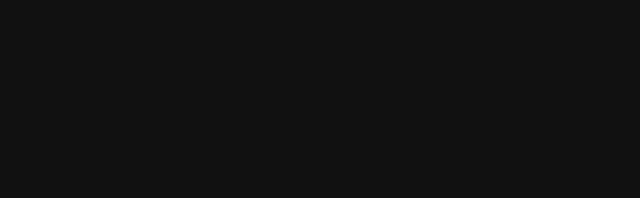
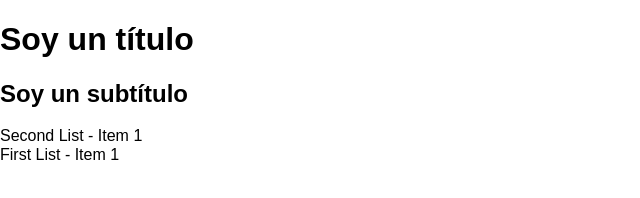
Before and after one commit to monre036/ejerciciosDOM, a website built with Vite: page src/index.html in a window 1280 px wide. Shown: the whole page, without its empty margins (0-640 px from the left). Built offline with nearby package versions, Linux system fonts and the light colour scheme; some packages are replaced by stand-ins of ours.

Commit message:
changes 1

```diff
--- a/src/index.html
+++ b/src/index.html
@@ -10,7 +10,20 @@
   <title>Vite Template</title>
 </head>
 
+
 <body>
+  <header id="header" class="header">
+    <h1 id="main-title" class="title title--big">Soy un título</h1>
+    <h2 id="main-subtitle" class="subtitle subtitle--big">Soy un subtítulo</h2>
+    <h3 id="start-point" class="start"></h3>
+  </header>
+
+  <ul id="first-list">
+    <li>First List - Item 1</li>
+  </ul>
+  <ul id="second-list">
+    <li>Second List - Item 1</li>
+  </ul>
   <script type="module" src="./js/index.js"></script>
 </body>
 
--- a/src/js/index.js
+++ b/src/js/index.js
@@ -1,2 +1,18 @@
 // El styles lo importamos aquí para que se encargue Vite de compilar todo
 import '../scss/styles.scss';
+
+const startPointElement = document.getElementById('start-point');
+console.log(
+  `Soy un ${startPointElement.tagName} con el id ${startPointElement.id} y la clase ${startPointElement.className}, mi padre es un ${startPointElement.parentElement.tagName} con el id ${startPointElement.parentElement.id} y la clase ${startPointElement.parentElement.className}, mi hermano es un ${startPointElement.previousElementSibling.previousElementSibling.tagName} con el id ${startPointElement.previousElementSibling.previousElementSibling.id} y la clase ${startPointElement.previousElementSibling.previousElementSibling.className}, mi otro hermano es un ${startPointElement.previousElementSibling.tagName} con el id ${startPointElement.previousElementSibling.id} y la clase ${startPointElement.previousElementSibling.className}.`
+);
+
+//-------------------------------------------------------------------------------\\
+
+const firstListElement = document.getElementById('first-list');
+const firstListElementText = firstListElement.children[0].textContent;
+
+const secondListElement = document.getElementById('second-list');
+const secondListElementText = secondListElement.children[0].textContent;
+
+firstListElement.textContent = secondListElementText;
+secondListElement.textContent = firstListElementText;
--- a/src/scss/blocks/body.scss
+++ b/src/scss/blocks/body.scss
@@ -2,6 +2,6 @@ html {
   scroll-behavior: smooth;
 }
 body {
-  background-color: #111;
+  background-color: #ffffff;
   font-family: sans-serif;
 }
```
